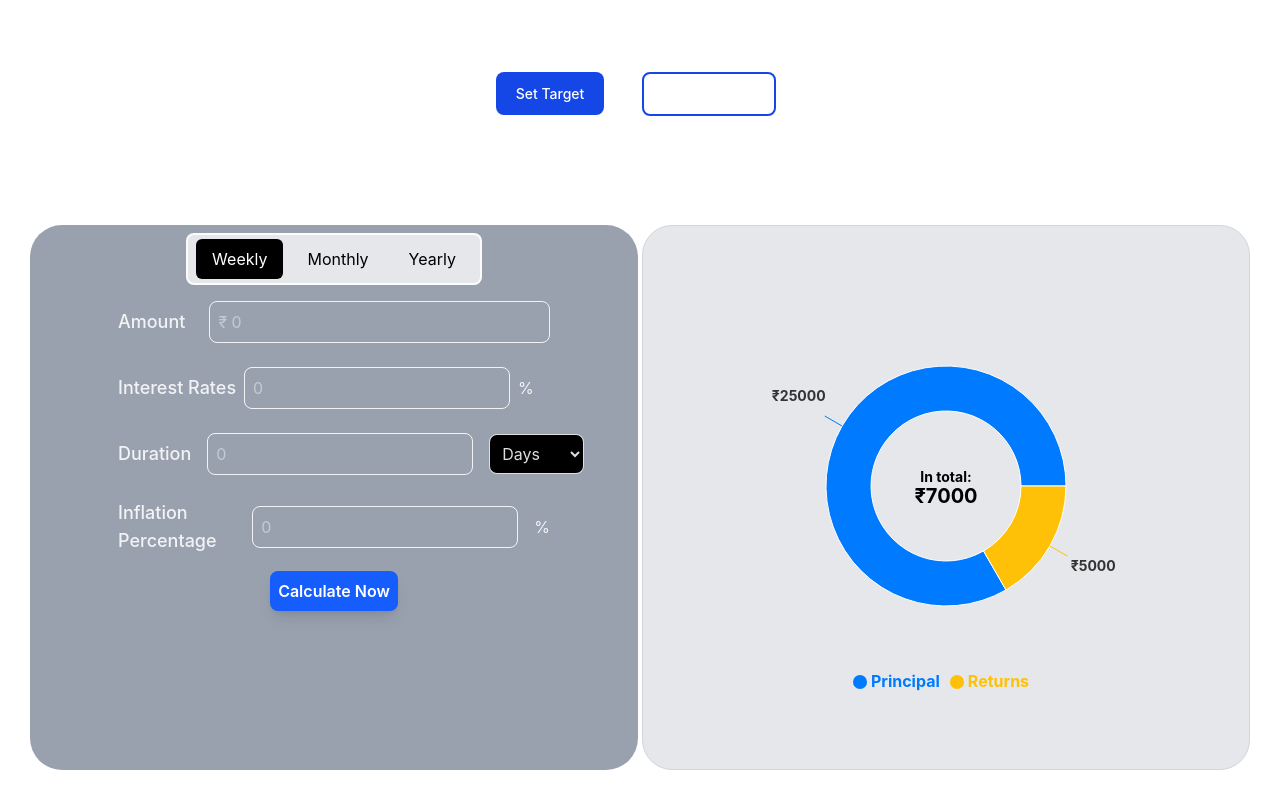
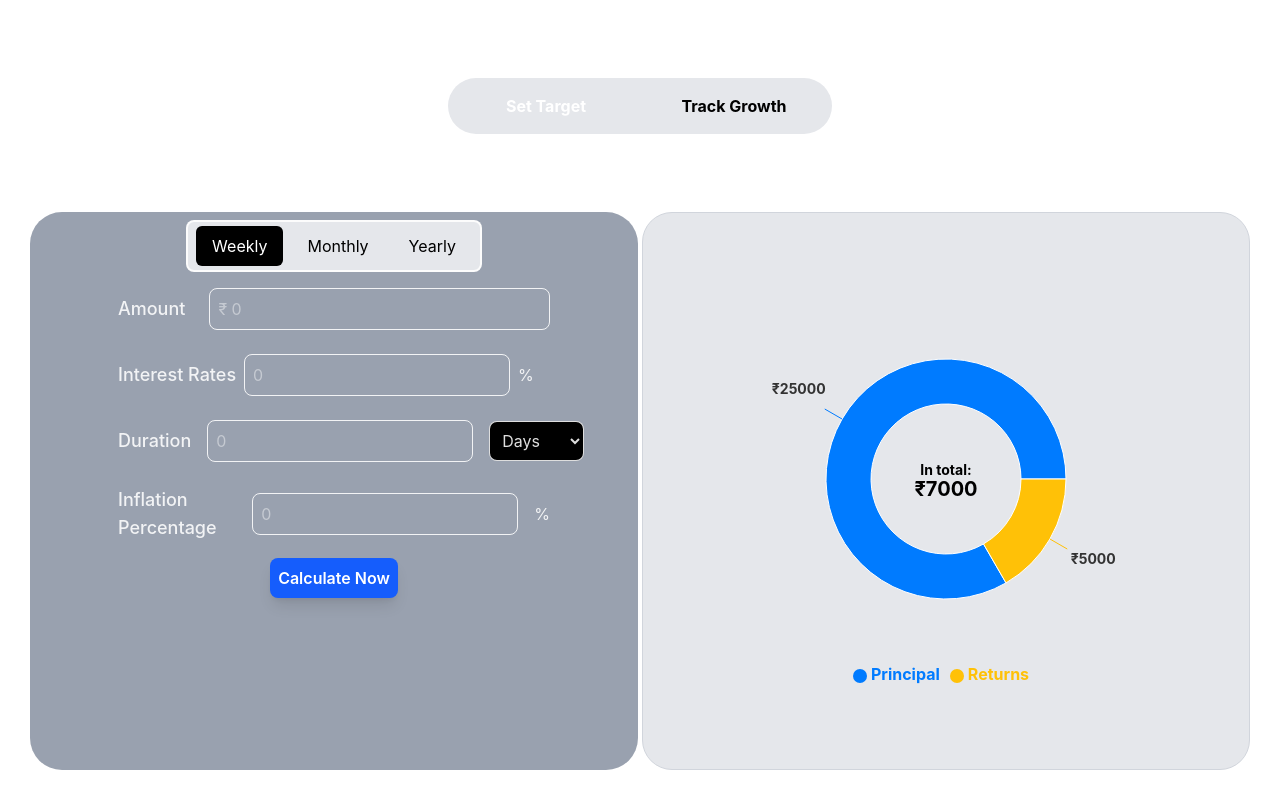
Before and after one commit to Aditya-Kumar-33/Financial_Planner, a React (Vite) app: page / in a window 1280 px wide. Built offline with nearby package versions, Linux system fonts and the light colour scheme.

Commit message:
main page

```diff
--- /dev/null
+++ b/src/components/ButtonCalc.jsx
@@ -0,0 +1,54 @@
+import React, { useState } from "react";
+import { motion } from "framer-motion";
+
+const ButtonCalc = () => {
+  const [selected, setSelected] = useState("Set Target");
+
+  return (
+    <div className="relative flex gap-2 bg-gray-200 p-2 rounded-[30px] w-[30%]">
+
+      <div
+        className="relative flex-1 cursor-pointer text-center"
+        onClick={() => setSelected("Set Target")}
+      >
+        {selected === "Set Target" && (
+          <motion.div
+            layoutId="active"
+            className="absolute inset-0 font-bold bg-blue-800 rounded-[30px]"
+            transition={{ type: "spring", stiffness: 250, damping: 30 }}
+          />
+        )}
+        <button
+          className={`relative font-bold z-10 px-4 py-2 w-full ${
+            selected === "Set Target" ? "text-white" : "text-black"
+          }`}
+        >
+          Set Target
+        </button>
+      </div>
+
+      <div
+        className="relative flex-1 cursor-pointer text-center"
+        onClick={() => setSelected("Track Growth")}
+      >
+        {selected === "Track Growth" && (
+          <motion.div
+            layoutId="active"
+            className="absolute inset-0 font-bold bg-blue-800 rounded-[30px]"
+            transition={{ type: "spring", stiffness: 250, damping: 30 }}
+          />
+        )}
+        <button
+          className={`relative font-bold z-10 px-4 py-2 w-full ${
+            selected === "Track Growth" ? "text-white" : "text-black"
+          }`}
+        >
+          Track Growth
+        </button>
+      </div>
+
+    </div>
+  );
+};
+
+export default ButtonCalc;
--- a/src/components/InputBoxNum.jsx
+++ b/src/components/InputBoxNum.jsx
@@ -20,7 +20,7 @@ const InputBoxNum = ({label='',placeholder=''}) => {
         className="flex-1 p-2 border rounded-lg outline-none"
         onChange={handleNumber}
         initial={{ scale: 1 }}
-        whileFocus={{ scale: 1.1 }}
+        whileFocus={{ scale: 1.05 }}
         transition={{ type: "spring", stiffness: 200 }}
       />
     </div>
--- a/src/components/InputBoxPercentage.jsx
+++ b/src/components/InputBoxPercentage.jsx
@@ -21,7 +21,7 @@ const InputBoxPercentage = ({ label = "", placeholder = "" }) => {
                 className="flex-1 p-2 border w-5xs rounded-lg outline-none"
                 onChange={handleNumber}
                 initial={{ scale: 1 }}
-                whileFocus={{ scale: 1.1 }}
+                whileFocus={{ scale: 1.05 }}
                 transition={{ type: "spring", stiffness: 200 }}
 
             />
--- a/src/pages/calculator.jsx
+++ b/src/pages/calculator.jsx
@@ -1,49 +1,24 @@
 import React, { useState } from 'react';
 import DonutChart from '../components/DonutChart'
 import ButtonWMY from '../components/ButtonWMY'
+import ButtonCalc from '../components/ButtonCalc'
 import InputBoxNum from '../components/InputBoxNum'
 import InputBoxPercentage from '../components/InputBoxPercentage'
 import InputDuration from '../components/InputDuration'
 import InputInflation from '../components/InputInflation'
 import Button from '../components/Button'
-import { calculateRequiredInvestment } from '../Functions/calculateRequiredInvestment '
+import { calculateRequiredInvestment } from '../Functions/calculateRequiredInvestment'
 import { calculateInvestment } from '../Functions/CalculateInvestment'
 
 const Calculator = () => {
-  const [activeButton, setActiveButton] = useState("target"); // 'target' or 'growth'
   return (
-
     <>
       <div className='h-screen w-screen grid grid-rows-[5%,95%]'>
         <div className='h-full w-full bg-white flex justify-center items-center gap-[30px]'>
-          <button
-            type="button"
-            onClick={() => {setActiveButton("target")
-              console.log(activeButton)
-            }}
-            className={`text-white ${activeButton === "target" ? 'bg-blue-700 hover:bg-blue-800' : 'bg-white border-2 border-blue-700 text-blue-700'}
-                        focus:ring-4 focus:ring-blue-300 font-medium rounded-lg text-sm px-5 py-[11.5px] me-2 mb-2
-                        dark:bg-blue-600 dark:hover:bg-blue-700 focus:outline-none dark:focus:ring-blue-800`}
-          >
-            Set Target
-          </button>
-
-          <button
-            type="button"
-            onClick={() => {setActiveButton("growth")
-              console.log(activeButton)
-            }
-            }
-            className={`text-white ${activeButton === "growth" ? 'bg-blue-700 hover:bg-blue-800' : 'bg-white border-2 border-blue-700 text-blue-700'}
-                        focus:ring-4 focus:ring-blue-300 font-medium rounded-lg text-sm px-5 py-[10px] me-2 mb-2
-                        dark:bg-blue-600 dark:hover:bg-blue-700 focus:outline-none dark:focus:ring-blue-800`}
-          >
-            Track Growth
-          </button>
-
+          <ButtonCalc/>
         </div>
 
-        <div className='h-full w-full bg-white flex gap-[4px] p-[30px] items-center'>
+        <div className='h-full w-full bg-white flex gap-[4px] p-[30px] pt-[0px] items-center'>
           <div className='w-1/2 h-full bg-gray-400 rounded-4xl flex flex-col items-center gap-2 py-2'>
             <ButtonWMY/>
             <InputBoxNum label={'Amount'} placeholder='₹ 0'/>
```
